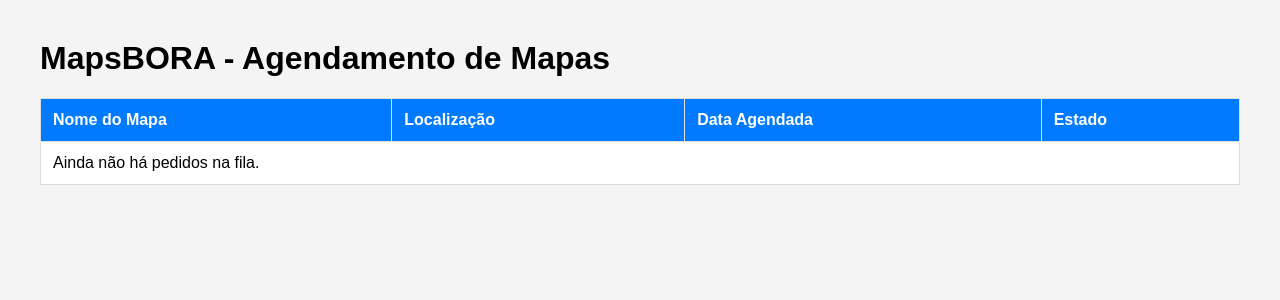
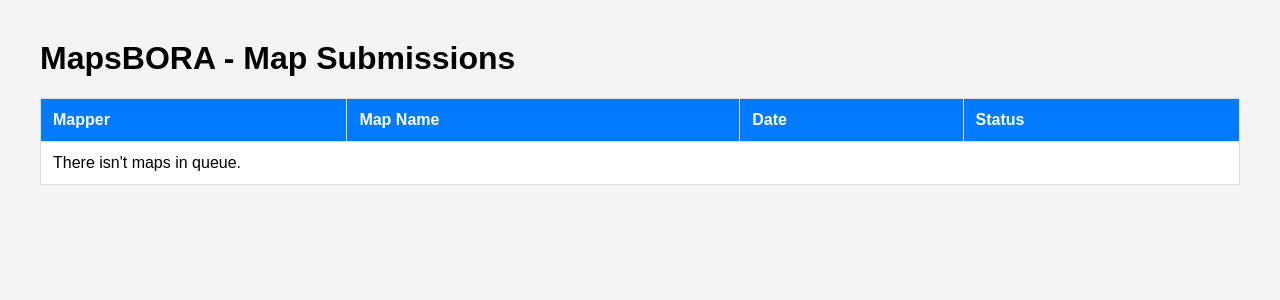
Before and after one commit to lfcaldeira/django-repo, a Django app: page / in a window 1280 px wide. Shown: the top 300 px of the page. Run offline with Django 5.2, Linux system fonts and the light colour scheme; data that the repository does not hold is empty.

Commit message:
translated

```diff
--- a/apps/MapsBORA/templates/MapsBORA/index.html
+++ b/apps/MapsBORA/templates/MapsBORA/index.html
@@ -14,15 +14,15 @@
     </style>
 </head>
 <body>
-    <h1>MapsBORA - Agendamento de Mapas</h1>
+    <h1>MapsBORA - Map Submissions</h1>
 
     <table>
         <thead>
             <tr>
-                <th>Nome do Mapa</th>
-                <th>Localização</th>
-                <th>Data Agendada</th>
-                <th>Estado</th>
+                <th>Mapper</th>
+                <th>Map Name</th>
+                <th>Date</th>
+                <th>Status</th>
             </tr>
         </thead>
         <tbody>
@@ -35,7 +35,7 @@
             </tr>
             {% empty %}
             <tr>
-                <td colspan="4">Ainda não há pedidos na fila.</td>
+                <td colspan="4">There isn't maps in queue.</td>
             </tr>
             {% endfor %}
         </tbody>
```
